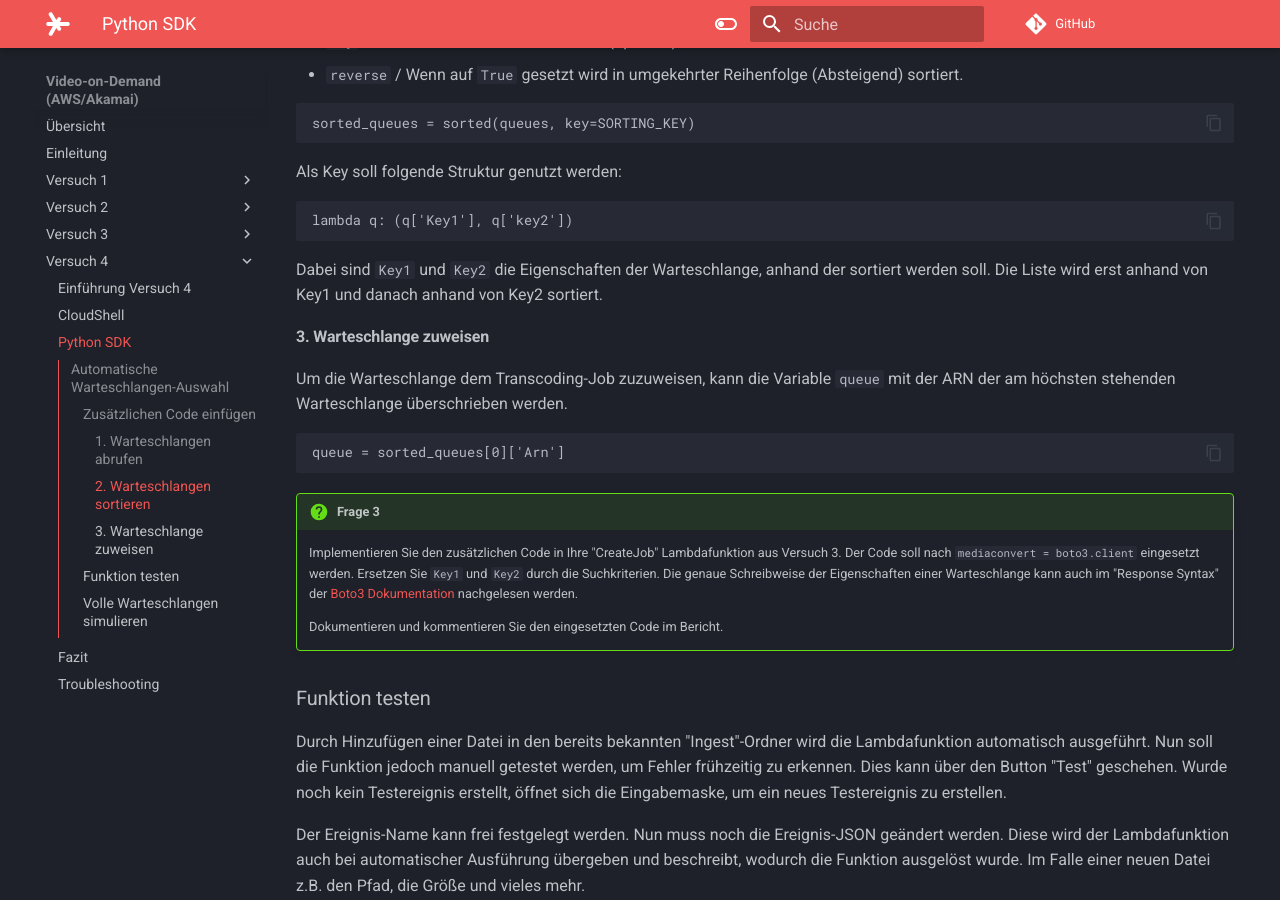
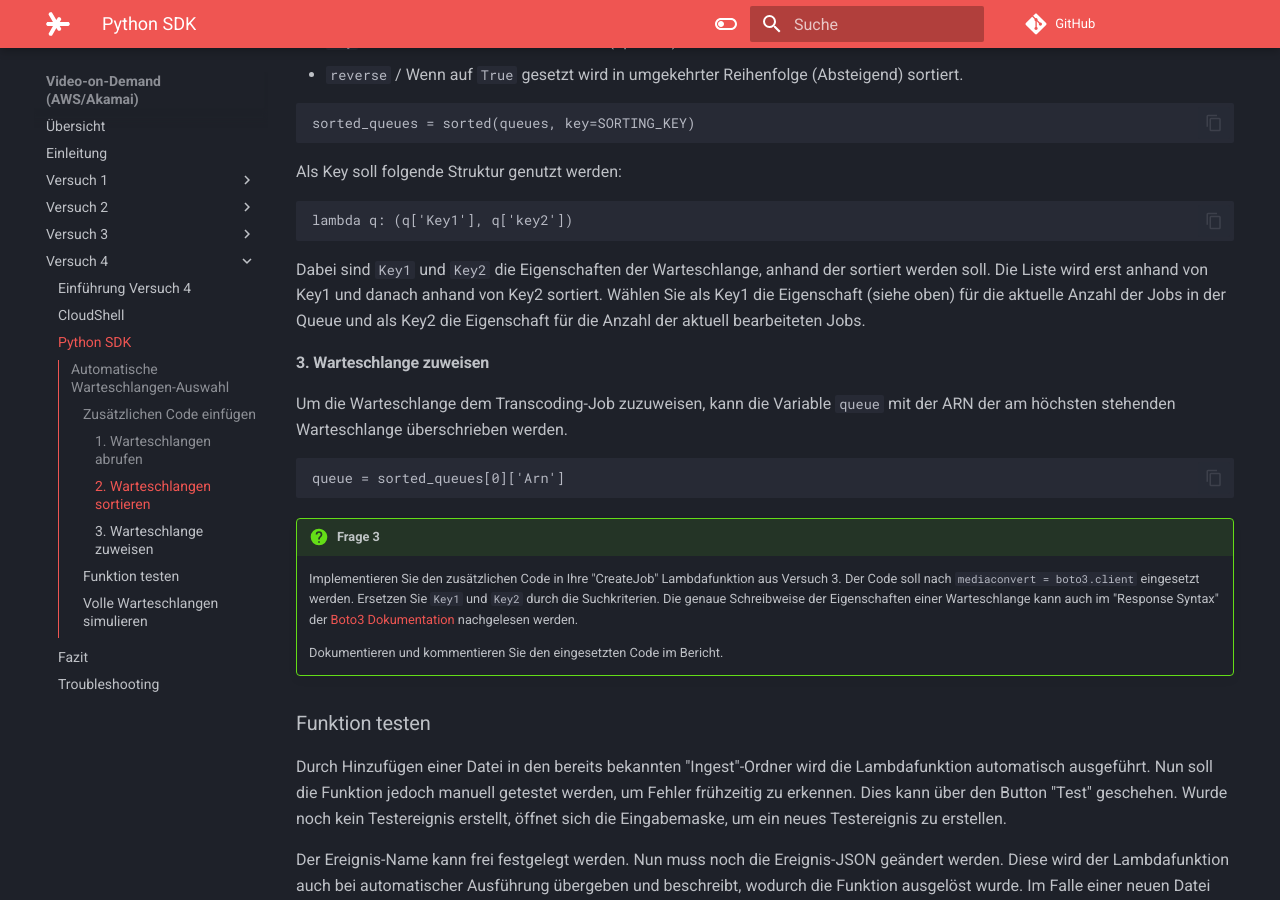
Before and after one commit to wruppelx/mvs-aws-exercise, an MkDocs documentation site: the page built from docs/versuch4/03-python_sdk.md, in a window 1280 px wide and 900 px high, scrolled down 1857 px. Built offline with MkDocs 1.6.1 and Material for MkDocs 9.7.7, drawn with Linux system fonts in a browser that asks for light colours; comment, search, counter and statistics services are not loaded.

Commit message:
Update 03-python_sdk.md

````diff
--- a/docs/versuch4/03-python_sdk.md
+++ b/docs/versuch4/03-python_sdk.md
@@ -44,7 +44,7 @@ Als Key soll folgende Struktur genutzt werden:
 lambda q: (q['Key1'], q['key2'])
 ```
 
-Dabei sind `Key1` und `Key2` die Eigenschaften der Warteschlange, anhand der sortiert werden soll. Die Liste wird erst anhand von Key1 und danach anhand von Key2 sortiert.
+Dabei sind `Key1` und `Key2` die Eigenschaften der Warteschlange, anhand der sortiert werden soll. Die Liste wird erst anhand von Key1 und danach anhand von Key2 sortiert. Wählen Sie als Key1 die Eigenschaft (siehe oben) für die aktuelle Anzahl der Jobs in der Queue und als Key2 die Eigenschaft für die Anzahl der aktuell bearbeiteten Jobs.
 
 #### 3. Warteschlange zuweisen
 
````
